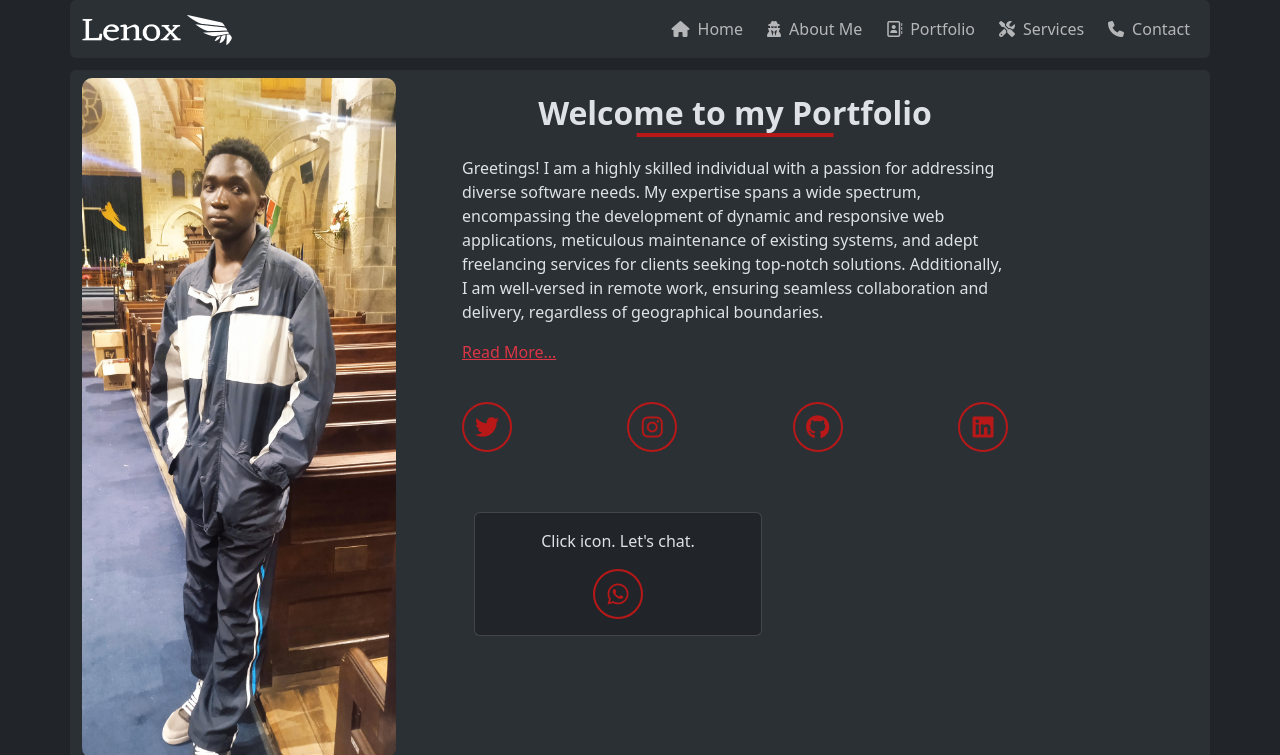
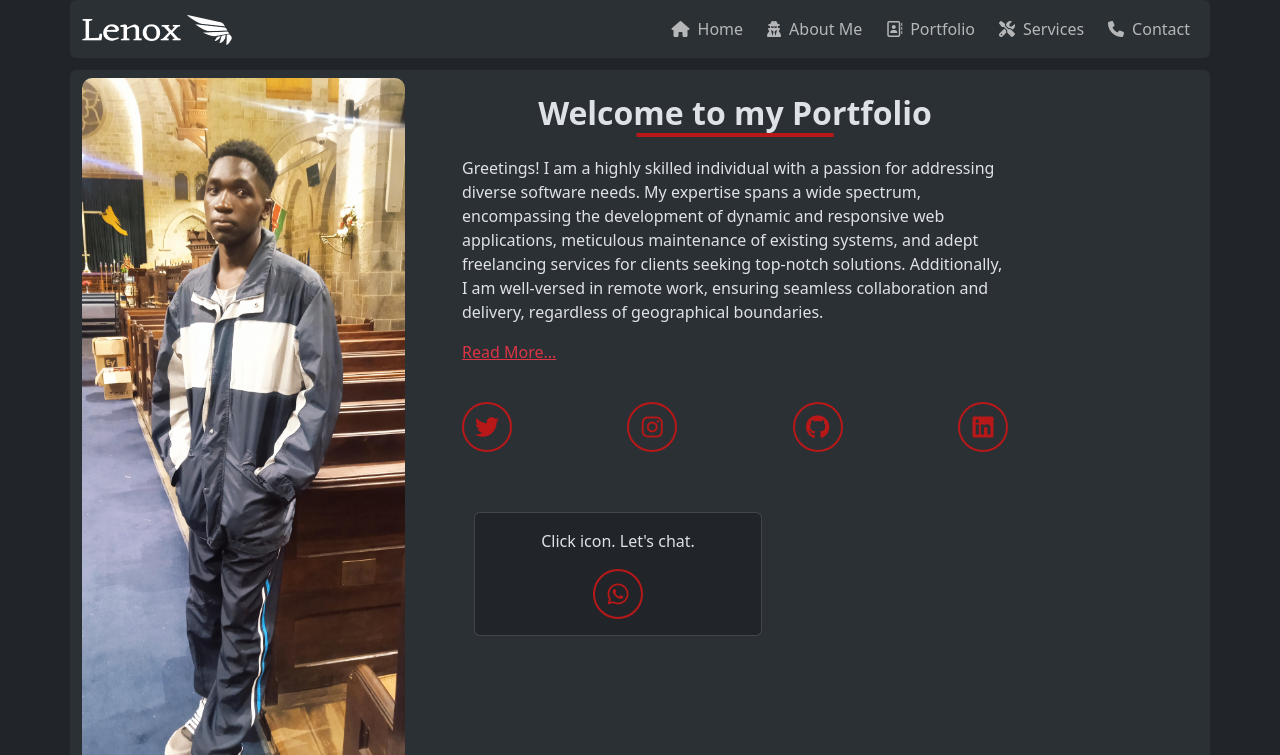
Before and after one commit to brownlenox/new-portfolio, a website: page index.html in a window 1280 px wide. Shown: the top 755 px of the page. Drawn offline with nearby package versions, Linux system fonts and the light colour scheme.

```diff
--- a/index.html
+++ b/index.html
@@ -47,8 +47,8 @@
       <div class="container baddd">
         <div class="bg-body-tertiary rounded row">
             <div class="col-lg-4">
-                <div class="custom-container mt-2" style="height:850px">
-                    <img src="img/elclassico.jpg" class="img-fluid" alt="Guido van Rossum" style="height: 680px; border-radius:10px;" loading="lazy">
+                <div class="custom-container mt-2" style="height:870px">
+                    <img src="img/elclassico.jpg" class="img-fluid" alt="Guido van Rossum" style="height: 700px; border-radius:10px;" loading="lazy">
                     <div class="caption">
                         <h5 class="card-title p-3">Lenox Brown</h5>
                       <p class="card-text p-3">Softare Engineer. Web devolper</p>
```
